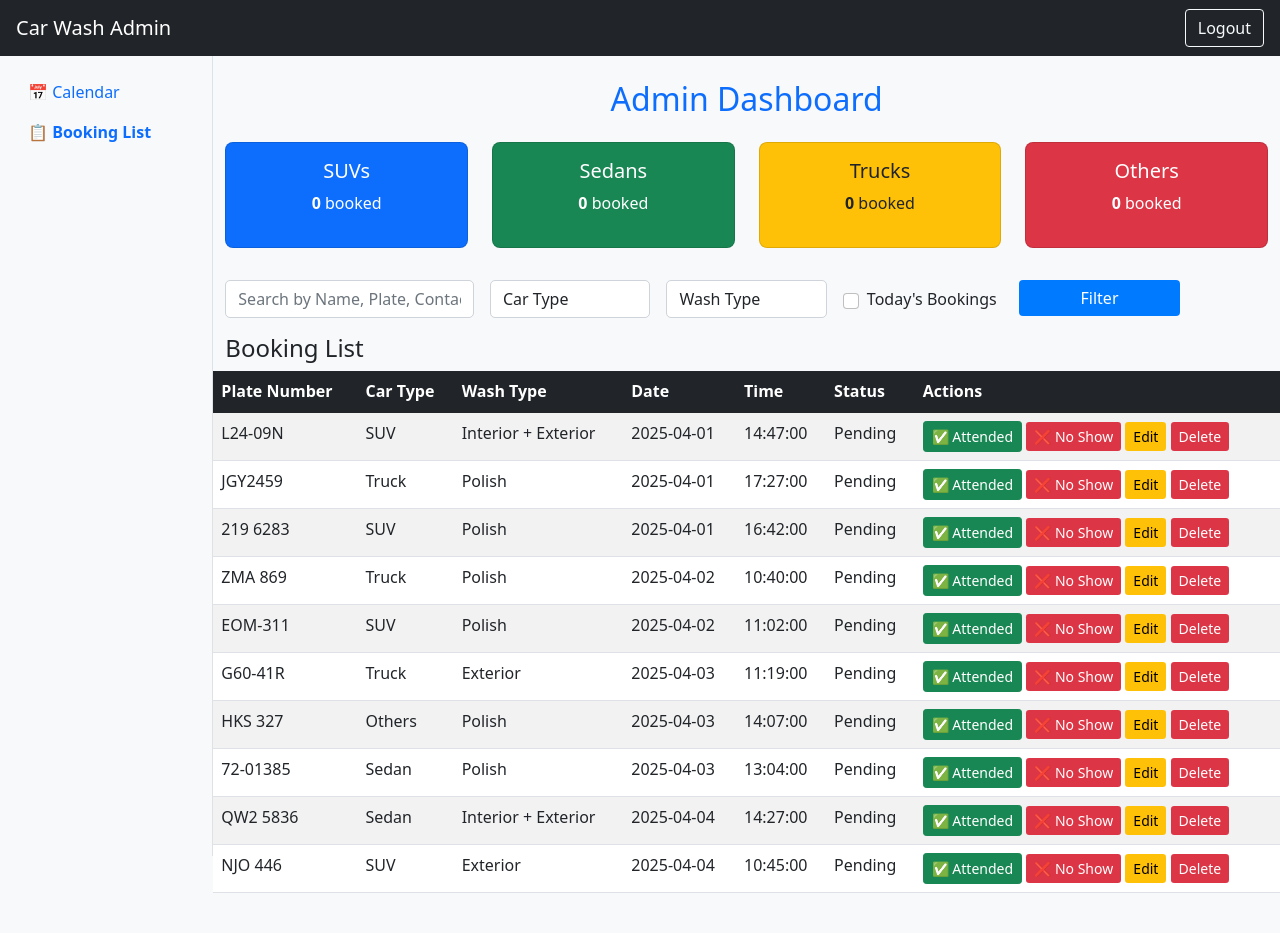
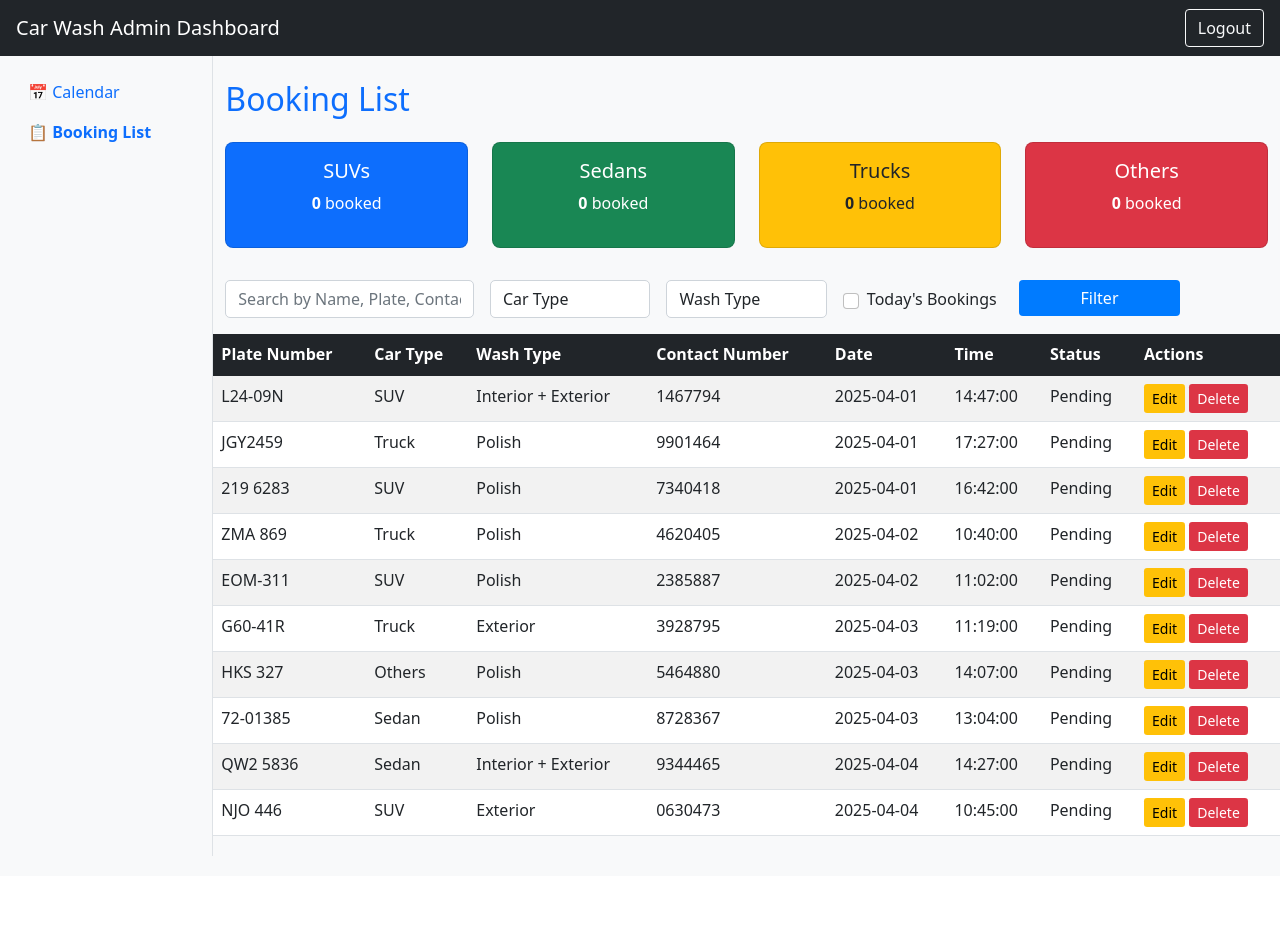
Before and after one commit to snek5/ss_bookingsys_carwash, a Flask app: page /admin/dashboard in a window 1280 px wide. After the commit the page ends 856 px from the top, so only its background shows below. Run offline with Flask 3, Linux system fonts and the light colour scheme; a user stored in the database is signed in; some libraries are stand-ins or nearby versions.

Commit message:
Updated the admin dashboard functionality

```diff
--- a/app/forms.py
+++ b/app/forms.py
@@ -22,6 +22,10 @@ class BookingForm(FlaskForm):
             ("Polish", "Polish"),
         ],
     )
+    status = SelectField("Status",
+                         choices=[("Pending", "Pending"),
+                                  ("Completed", "Completed"),
+                                  ("Cancelled", "Cancelled")])
     date = DateField("Date", validators=[DataRequired()])
     time = TimeField("Time", validators=[DataRequired()])
     submit = SubmitField("Book Now")
--- a/app/templates/admin.html
+++ b/app/templates/admin.html
@@ -2,8 +2,7 @@
 {% block title %}Admin Dashboard{% endblock %}
 {% block content %}
 
-<h2 class="text-center text-primary mb-4">Admin Dashboard</h2>
-
+<h2 class="text-primary mb-4">Booking List</h2>
 <!-- Car Type Statistics -->
 <div class="row text-center">
     <div class="col-md-3">
@@ -74,13 +73,13 @@
 
 <!-- 🟢 Booking Table & Calendar -->
 <div class="row">
-        <h4>Booking List</h4>
         <table class="table table-striped">
             <thead class="table-dark">
                 <tr>
                     <th>Plate Number</th>
                     <th>Car Type</th>
                     <th>Wash Type</th>
+                    <th>Contact Number</th>
                     <th>Date</th>
                     <th>Time</th>
                     <th>Status</th>
@@ -93,14 +92,11 @@
                     <td>{{ booking.car_plate }}</td>
                     <td>{{ booking.car_type }}</td>
                     <td>{{ booking.wash_type }}</td>
+                    <td>{{ booking.contact_number }}</td>
                     <td>{{ booking.date }}</td>
                     <td>{{ booking.time }}</td>
                     <td>{{ booking.status }}</td>
                     <td>
-                        <button class="btn btn-success btn-sm update-status"
-                                data-id="{{ booking.id }}" data-status="Attended">✅ Attended</button>
-                        <button class="btn btn-danger btn-sm update-status"
-                                data-id="{{ booking.id }}" data-status="No Show">❌ No Show</button>
                         <a href="{{ url_for('admin.edit_booking', booking_id=booking.id) }}" class="btn btn-warning btn-sm">Edit</a>
                         <a href="{{ url_for('admin.delete_booking', booking_id=booking.id) }}" class="btn btn-danger btn-sm">Delete</a>
 
--- a/app/templates/admin_base.html
+++ b/app/templates/admin_base.html
@@ -13,7 +13,7 @@
 
 <!-- Top Nav -->
 <nav class="navbar navbar-dark bg-dark px-3">
-    <a class="navbar-brand" href="#">Car Wash Admin</a>
+    <a class="navbar-brand" href="#">Car Wash Admin Dashboard</a>
     <a class="btn btn-outline-light ms-auto" href="{{ url_for('admin.logout') }}">Logout</a>
 </nav>
 
--- a/app/templates/base.html
+++ b/app/templates/base.html
@@ -3,7 +3,7 @@
 <head>
     <meta charset="UTF-8">
     <meta name="viewport" content="width=device-width, initial-scale=1.0">
-    <title>{% block title %}Car Wash{% endblock %}</title>
+    <title>{% block title %}Nama Kedai Car Wash{% endblock %}</title>
     <link rel="stylesheet" href="{{ url_for('static', filename='bootstrap.css') }}">
     <link rel="stylesheet" href="{{ url_for('static', filename='styles.css') }}">
 </head>
@@ -11,7 +11,7 @@
 
 <nav class="navbar navbar-expand-lg navbar-dark bg-dark">
     <div class="container">
-        <a class="navbar-brand" href="{{ url_for('main.index') }}">Car Wash</a>
+        <a class="navbar-brand" href="{{ url_for('main.index') }}">Nama Car Wash</a>
     </div>
 </nav>
 
--- a/app/templates/delete_booking.html
+++ b/app/templates/delete_booking.html
@@ -8,7 +8,7 @@
         <p>Are you sure you want to delete this booking?</p>
         <form method="POST">
             <button type="submit" class="btn btn-danger w-100">Yes, Delete</button>
-            <a href="{{ url_for('admin.dashboard') }}" class="btn btn-secondary w-100 mt-2">Cancel</a>
+            <a href="{{ url_for('admin.calendar_view') }}" class="btn btn-secondary w-100 mt-2">Cancel</a>
         </form>
     </div>
 </div>
--- a/app/templates/edit_booking.html
+++ b/app/templates/edit_booking.html
@@ -23,6 +23,10 @@
                 {{ form.time.label(class="form-label") }}
                 {{ form.time(class="form-control") }}
             </div>
+            <div class="mb-3">
+                {{ form.status.label(class="form-label") }}
+                {{ form.status(class="form-control") }}
+            </div>
             <button type="submit" class="btn btn-warning w-100">Update</button>
         </form>
     </div>
--- a/app/views/admin.py
+++ b/app/views/admin.py
@@ -148,6 +148,7 @@ def edit_booking(booking_id):
         booking.wash_type = form.wash_type.data
         booking.date = form.date.data
         booking.time = form.time.data
+        booking.status = form.status.data
 
         # Commit changes
         db.session.commit()
```
Also changed, not shown: populate_db.py (+9 -5 lines), instance/car_wash.db.
